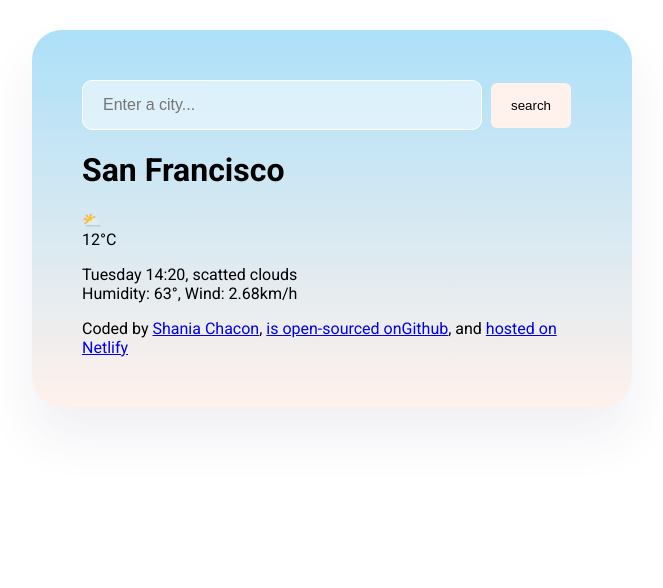
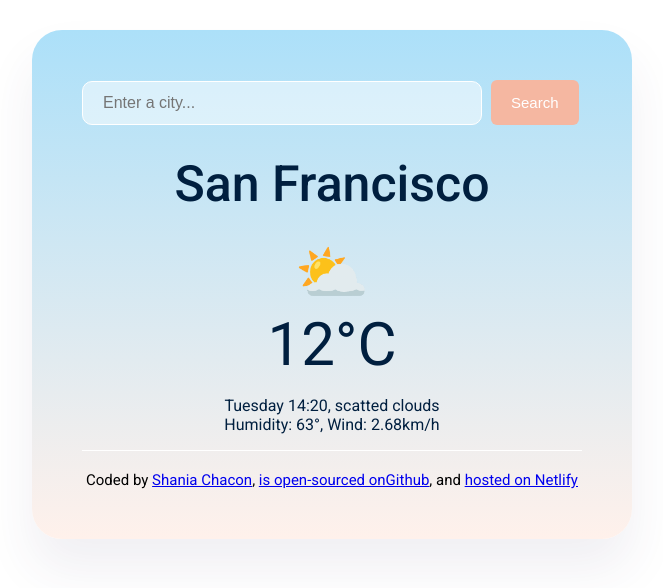
Before and after one commit to chaconshania/my-weather-application, a plain HTML site: page index.html in a window 1280 px wide. Shown: the whole page, without its empty margins (308-971 px from the left). Drawn offline with Linux system fonts and the light colour scheme; a web font is replaced by a local one.

Commit message:
Styled the main content of weather app and footer.

```diff
--- a/index.html
+++ b/index.html
@@ -23,14 +23,16 @@
             class="search-form-input"
             required
           />
-          <input type="submit" value="search" class="search-form-button" />
+          <input type="submit" value="Search" class="search-form-button" />
         </form>
       </header>
       <main>
-        <h1>San Francisco</h1>
-        ⛅️ <br />
-        12°C
-        <p>
+        <p id="city-name">San Francisco</p>
+        <div class="temperature">
+          ⛅️ <br />
+          12°C
+        </div>
+        <p id="description">
           Tuesday 14:20, scatted clouds <br />
           Humidity: 63°, Wind: 2.68km/h
         </p>
--- a/src/index.css
+++ b/src/index.css
@@ -15,15 +15,42 @@ body {
     border: 1px solid #fff;
     width: 80%;
     font-size: 16px;
-    padding: 15px 20px;
+    padding: 12px 20px;
     border-radius: 10px;
 }
 
 .search-form-button {
-    background: #fff1eb;
-    padding: 15px 20px;
+    background: #F5B7A1;
+    padding: 14px 20px;
     border: none;
     border-radius: 6px;
-    color: #000;
+    color: #fff;
     margin-left: 5px;
+    font-size: 15px;
 }
+
+header {
+    padding: 0 0 5px 0;
+}
+main {
+    text-align: center;
+    color: #001F3F;
+}
+#city-name {
+    font-size: 50px;
+    font-weight:500;
+    margin: 25px 0;
+}
+#description {
+    font-size: 16px;
+    font-weight: 100px;
+}
+.temperature {
+    font-size: 60px;
+}
+footer {
+    border-top: 1px solid #fff;
+    padding: 20px 0 0 0;
+    font-size: 15px;
+    text-align: center;
+}
```
